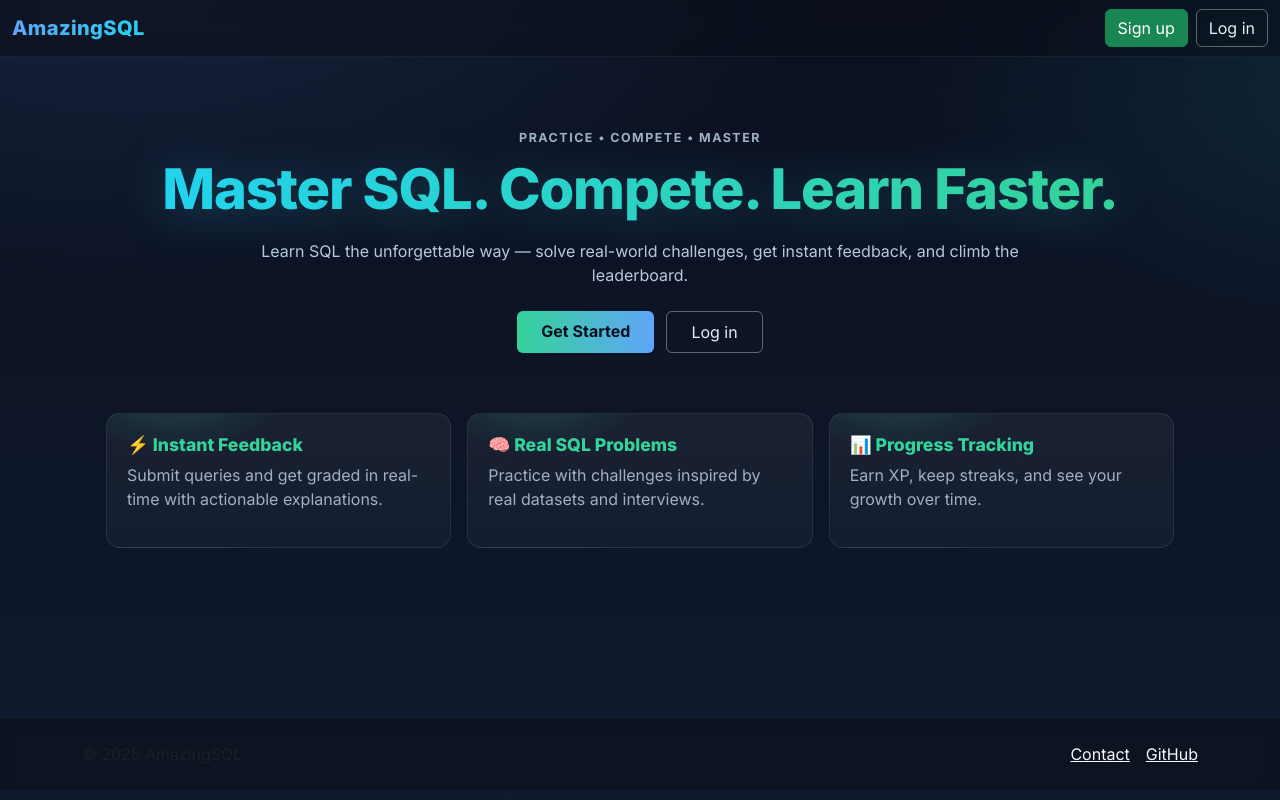
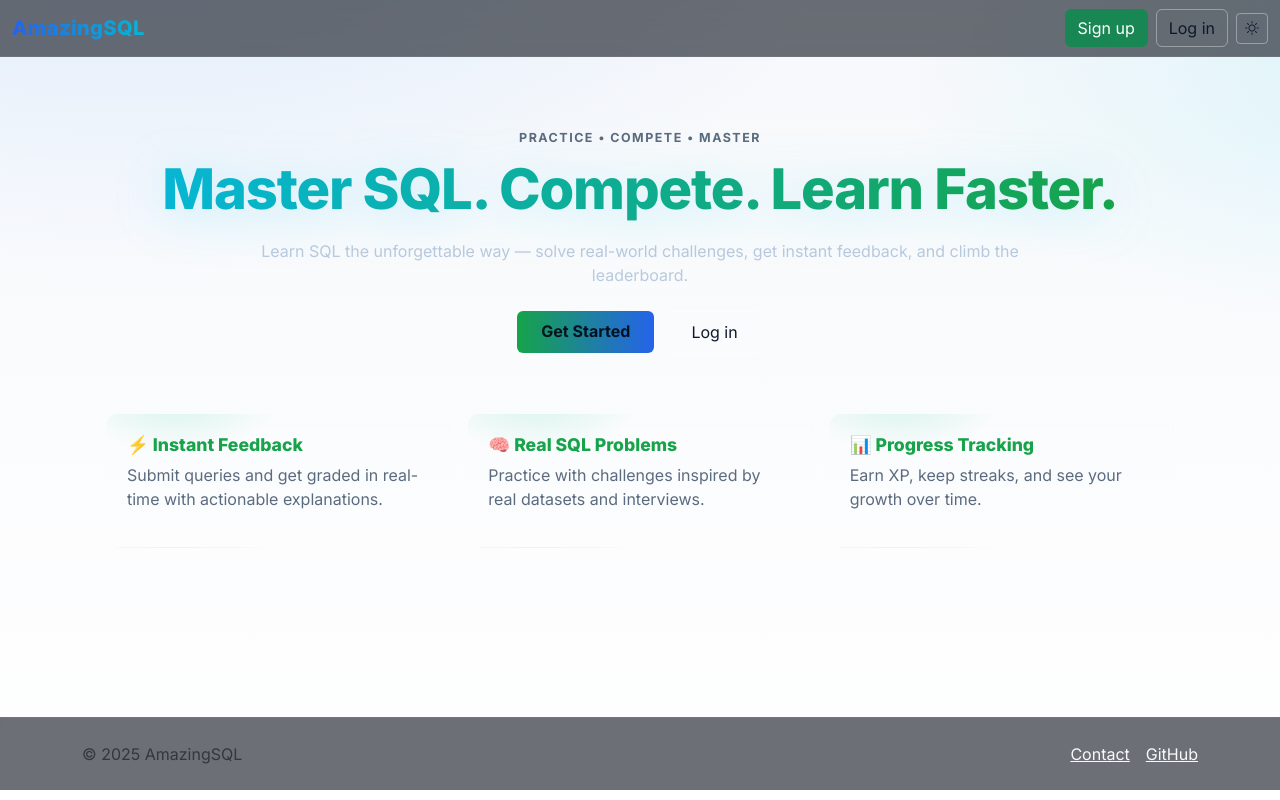
Before and after one commit to bowale-os/AmazingSQL, a Flask app: page / in a window 1280 px wide. Run offline with Flask 3, Linux system fonts and the light colour scheme; parts of the project's set-up code (start-up, migrations or seed data) failed here and were passed over.

Commit message:
added light mode

```diff
--- a/static/app.css
+++ b/static/app.css
@@ -11,6 +11,26 @@
   --warning: #f59e0b;
   --danger: #ef4444;
   --shadow: 0 20px 60px rgba(0,0,0,0.35);
+}
+
+/* Light theme variables */
+.theme-light {
+  --bg: #f6f8fb;
+  --bg-2: #ffffff;
+  --panel: #ffffff;
+  --card: #ffffff;
+  --muted: #5b6b7f;
+  --text: #0f172a;
+  --brand: #2563eb;
+  --brand-2: #06b6d4;
+  --accent: #16a34a;
+  --warning: #b45309;
+  --danger: #b91c1c;
+  --shadow: 0 10px 30px rgba(0,0,0,0.08);
+}
+
+.theme-dark {
+  /* already covered by default variables */
 }
 
 * { box-sizing: border-box; }
--- a/templates/base.html
+++ b/templates/base.html
@@ -9,6 +9,20 @@
   <link href="https://fonts.googleapis.com/css2?family=Inter:wght@400;500;600;700;800&display=swap" rel="stylesheet" />
   <link rel="stylesheet" href="{{ url_for('static', filename='app.css') }}" />
   {% block head_extra %}{% endblock %}
+  <script>
+    // Initialize theme early
+    (function() {
+      try {
+        var saved = localStorage.getItem('theme');
+        var prefersDark = window.matchMedia && window.matchMedia('(prefers-color-scheme: dark)').matches;
+        var theme = saved || (prefersDark ? 'dark' : 'light');
+        window.__APP_THEME__ = theme;
+        window.addEventListener('DOMContentLoaded', function() {
+          document.body.classList.add(theme === 'dark' ? 'theme-dark' : 'theme-light');
+        });
+      } catch (e) {}
+    })();
+  </script>
 </head>
 {% from 'macros/profile_pic.html' import profile_pic %}
 <body class="{% block body_class %}{% endblock %}">
@@ -32,6 +46,9 @@
             <a class="btn btn-success" href="{{ url_for('signup') }}">Sign up</a>
             <a class="btn btn-outline-light" href="{{ url_for('login') }}">Log in</a>
           {% endif %}
+          <button id="theme-toggle" class="btn btn-outline-light btn-sm" type="button" aria-label="Toggle theme">
+            <i class="bi bi-sun"></i>
+          </button>
         </div>
       </div>
     </div>
@@ -43,8 +60,9 @@
     {% if messages %}
       <div class="container mt-3">
         {% for category, message in messages %}
-          <div class="alert app-alert alert-{{ 'warning' if category == 'error' else category }}" role="alert">
+          <div class="alert app-alert alert-{{ 'warning' if category == 'error' else category }} alert-dismissible fade show" role="alert">
             {{ message }}
+            <button type="button" class="btn-close" data-bs-dismiss="alert" aria-label="Close"></button>
           </div>
         {% endfor %}
       </div>
@@ -69,6 +87,24 @@
   {% endblock %}
 
   <script src="https://cdn.jsdelivr.net/npm/bootstrap@5.3.3/dist/js/bootstrap.bundle.min.js"></script>
+  <script>
+    (function() {
+      var btn = document.getElementById('theme-toggle');
+      if (!btn) return;
+      var apply = function(theme) {
+        document.body.classList.remove('theme-light', 'theme-dark');
+        document.body.classList.add(theme === 'dark' ? 'theme-dark' : 'theme-light');
+        btn.innerHTML = theme === 'dark' ? '<i class="bi bi-moon"></i>' : '<i class="bi bi-sun"></i>';
+        try { localStorage.setItem('theme', theme); } catch(e) {}
+      };
+      var current = window.__APP_THEME__ || (document.body.classList.contains('theme-dark') ? 'dark' : 'light');
+      apply(current);
+      btn.addEventListener('click', function() {
+        current = current === 'dark' ? 'light' : 'dark';
+        apply(current);
+      });
+    })();
+  </script>
   {% block scripts %}{% endblock %}
 </body>
 </html>
--- a/templates/questions.html
+++ b/templates/questions.html
@@ -47,7 +47,7 @@
         <tr>
           <td class="text-muted fw-semibold">{{ q.id }}</td>
           <td>
-            <a href="{{ url_for('view_question', id=q.id) }}" class="question-link truncate" title="{{ q.title }}">{{ q.title }}</a>
+            <a href="{{ url_for('view_question', id=q.id) }}" class="question-link truncate" title="{{ q.title }}" style="color: var(--text);">{{ q.title }}</a>
           </td>
           <td>
             {% set tags_list = q.tags.split(',') %}
```
